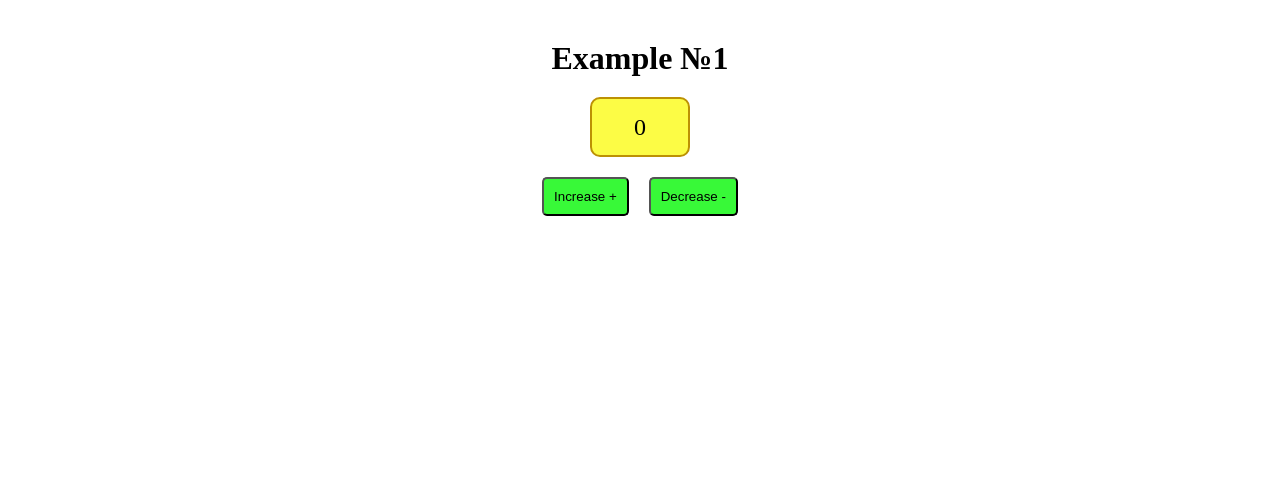
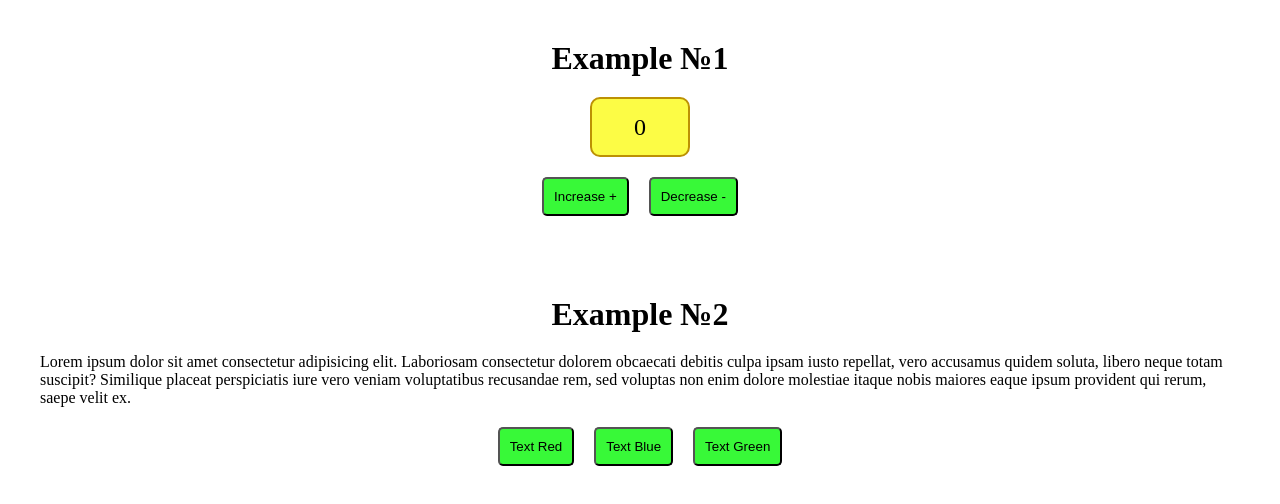
Before and after one commit to Tiana-K08/usestate-examples-react, a React (Vite) app: page / in a window 1280 px wide. Shown: the top 504 px of the page. Built offline with nearby package versions, Linux system fonts and the light colour scheme.

Commit message:
feat: create Text component with useState

```diff
--- a/src/components/App.jsx
+++ b/src/components/App.jsx
@@ -1,9 +1,11 @@
 import Counter from './Counter.jsx';
+import Text from './Text.jsx';
 
 function App() {
   return (
     <>
       <Counter />
+      <Text />
     </>
   );
 }
--- /dev/null
+++ b/src/components/Text.css
@@ -0,0 +1,8 @@
+.text-wrapper {
+  display: flex;
+  justify-content: center;
+  align-items: center;
+  flex-direction: column;
+  gap: 20px;
+  padding: 40px;
+}
--- /dev/null
+++ b/src/components/Text.jsx
@@ -0,0 +1,40 @@
+import { useState } from 'react';
+import './Text.css';
+import Button from './Button.jsx';
+
+function Text() {
+  const [textColor, setTextColor] = useState({ color: 'black' });
+
+  const handleTextRed = () => {
+    setTextColor({ color: '#de0202' });
+  };
+
+  const handleTextBlue = () => {
+    setTextColor({ color: '#0505e3' });
+  };
+
+  const handleTextGreen = () => {
+    setTextColor({ color: '#05aa2b' });
+  };
+
+  return (
+    <div className="text-wrapper">
+      <h1>Example №2</h1>
+      <p style={textColor}>
+        Lorem ipsum dolor sit amet consectetur adipisicing elit. Laboriosam
+        consectetur dolorem obcaecati debitis culpa ipsam iusto repellat, vero
+        accusamus quidem soluta, libero neque totam suscipit? Similique placeat
+        perspiciatis iure vero veniam voluptatibus recusandae rem, sed voluptas
+        non enim dolore molestiae itaque nobis maiores eaque ipsum provident qui
+        rerum, saepe velit ex.
+      </p>
+      <div className="btn-container">
+        <Button onClick={handleTextRed} label="Text Red" />
+        <Button onClick={handleTextBlue} label="Text Blue" />
+        <Button onClick={handleTextGreen} label="Text Green" />
+      </div>
+    </div>
+  );
+}
+
+export default Text;
```
